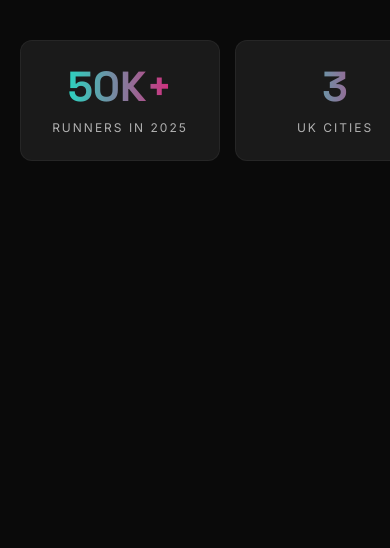
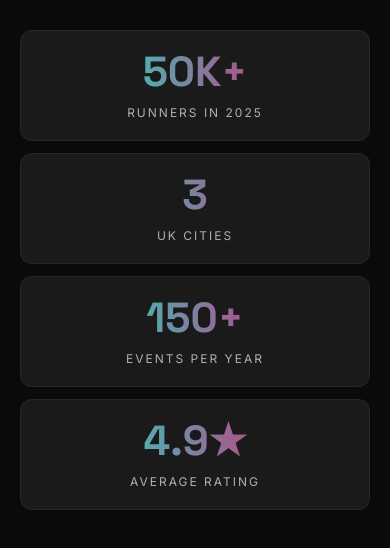
Before and after one commit to charliebuilding/fnl-stats-slider, a plain HTML site: page index.html in a window 390 px wide. Drawn offline with Linux system fonts and the light colour scheme.

Commit message:
Stack stat cards vertically on mobile instead of horizontal scroll

```diff
--- a/index.html
+++ b/index.html
@@ -21,8 +21,7 @@
         html, body {
             background: var(--fnl-deep-black);
             font-family: 'Inter', sans-serif;
-            overflow-y: hidden;
-            overflow-x: auto;
+            overflow: hidden;
         }
 
         .stats-bar {
@@ -83,22 +82,13 @@
 
         @media (max-width: 768px) {
             .stats-bar {
-                padding: 40px 0;
                 display: flex;
-                overflow-x: auto;
-                scroll-snap-type: x mandatory;
-                -webkit-overflow-scrolling: touch;
-                gap: 15px;
-                padding-left: 20px;
-                padding-right: 20px;
-            }
-            .stats-bar::-webkit-scrollbar {
-                display: none;
+                flex-direction: column;
+                padding: 30px 20px;
+                gap: 12px;
             }
             .stat {
-                flex: 0 0 200px;
-                scroll-snap-align: center;
-                padding: 25px 20px;
+                padding: 20px;
             }
             .stat-number {
                 font-size: 42px;
```
